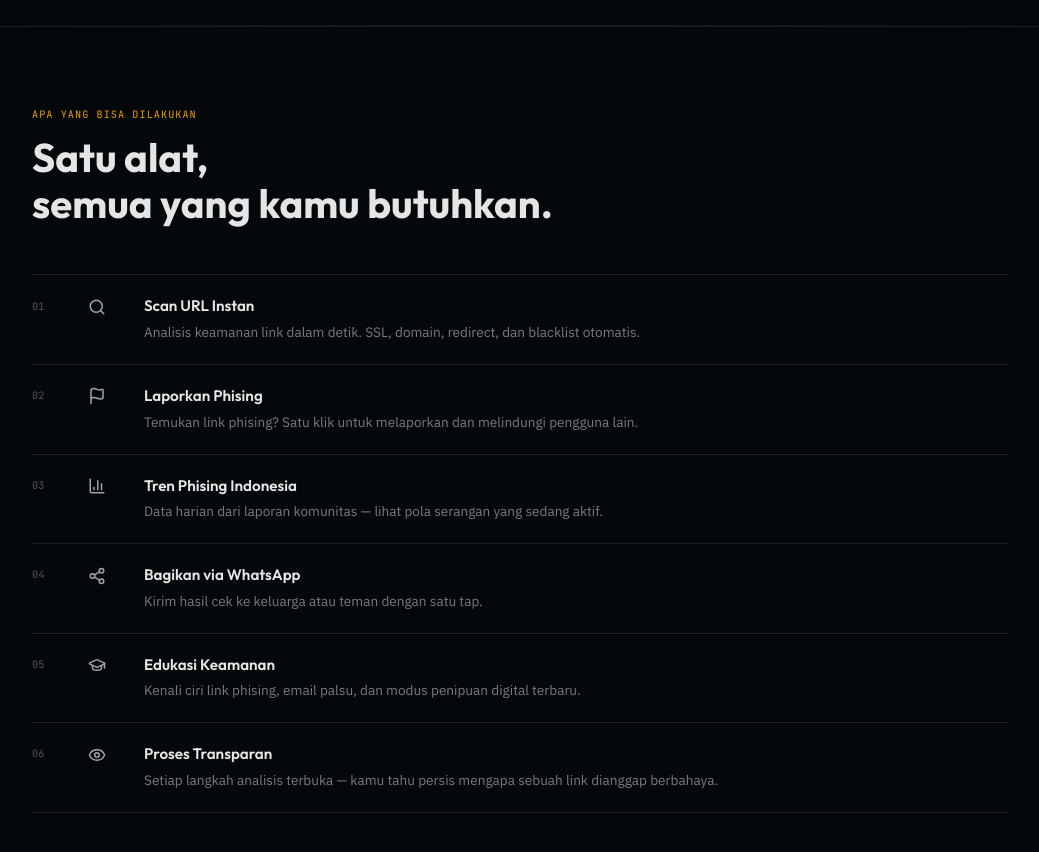
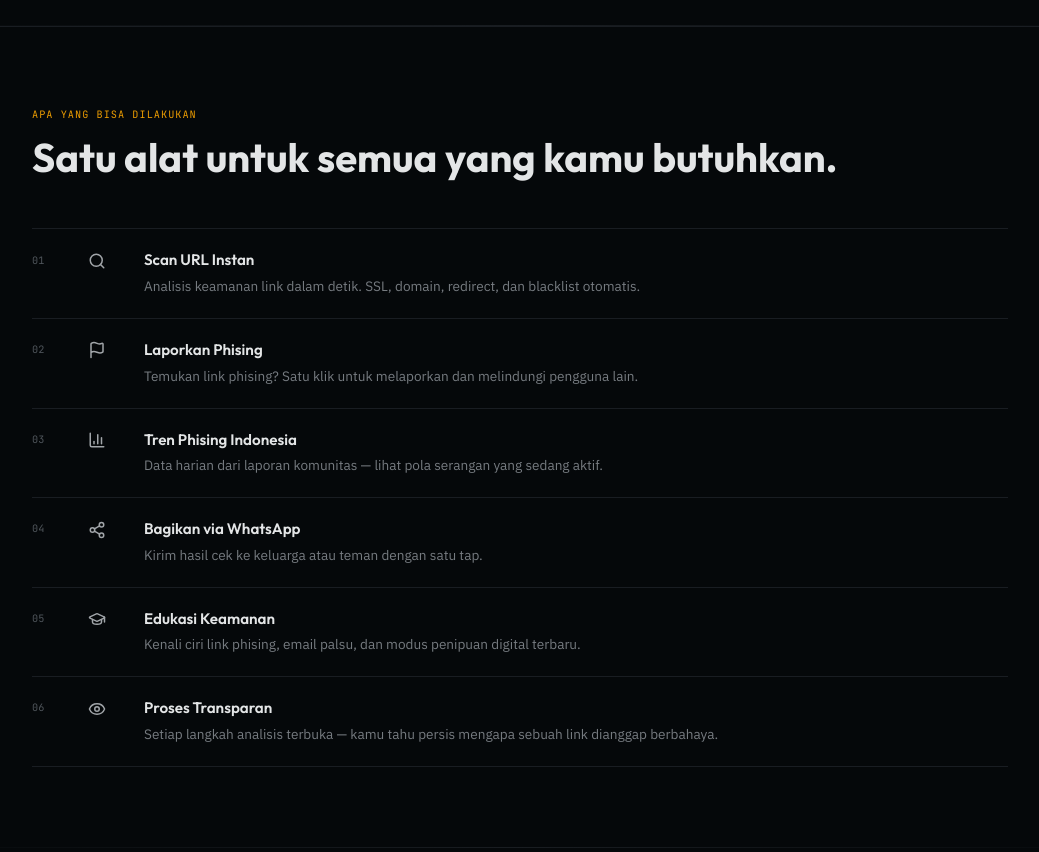
Before and after one commit to michiooo290-rgb/ceklink, a Next.js app: page / in a window 1280 px wide. Shown: the part 2100-2952 px from the top of the page, without its empty margins (120-1159 px from the left). Built offline with nearby package versions, Linux system fonts and the light colour scheme; no server answers.

Commit message:
style: edit ikon & perbaikan lokal

```diff
--- a/components/Features.jsx
+++ b/components/Features.jsx
@@ -59,7 +59,7 @@ export default function Features() {
         >
           <span className="section-label">Apa yang bisa dilakukan</span>
           <h2 className="features-title">
-            Satu alat,<br />semua yang kamu butuhkan.
+            Satu alat untuk semua yang kamu butuhkan.
           </h2>
         </motion.div>
 
```
